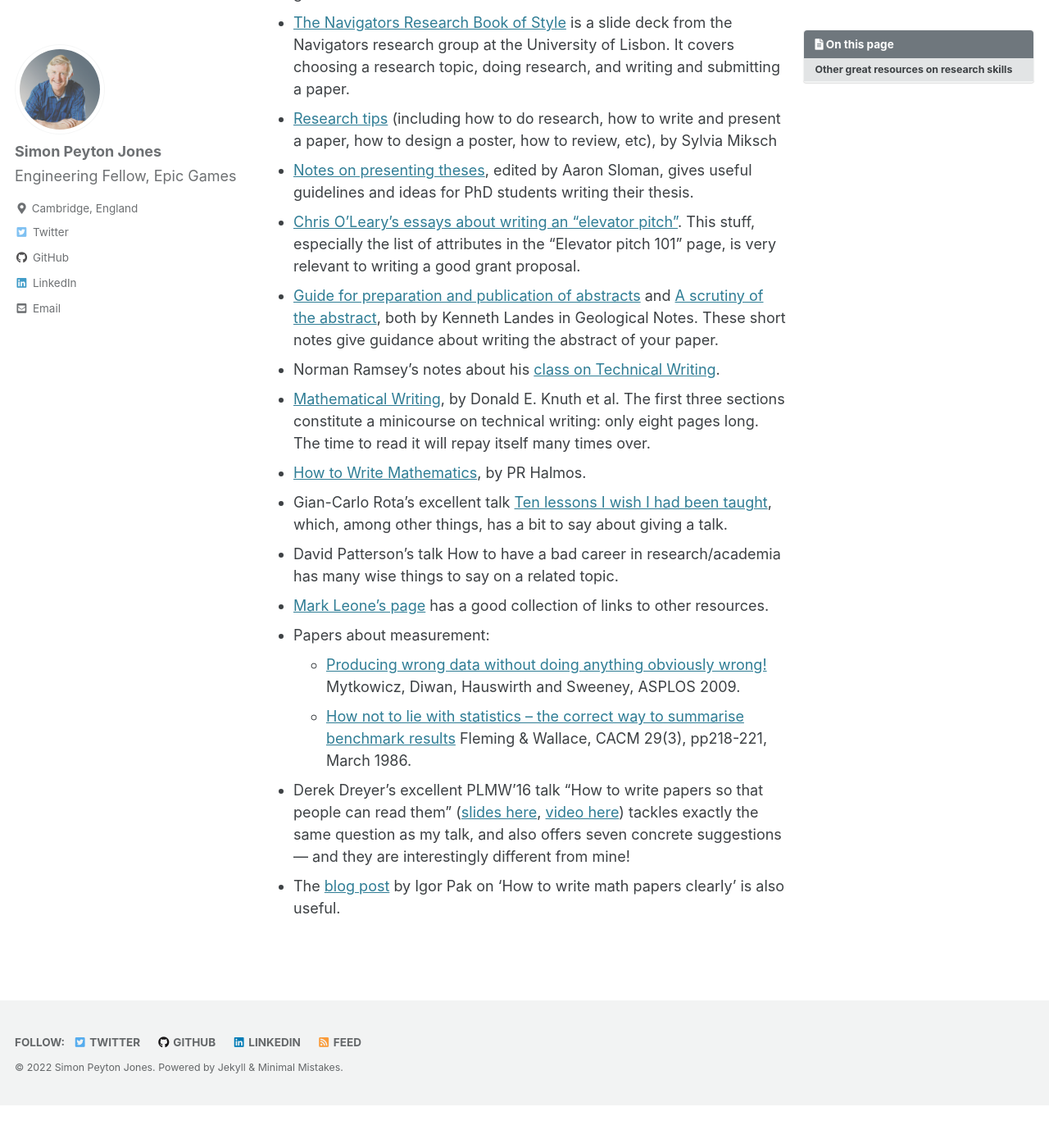
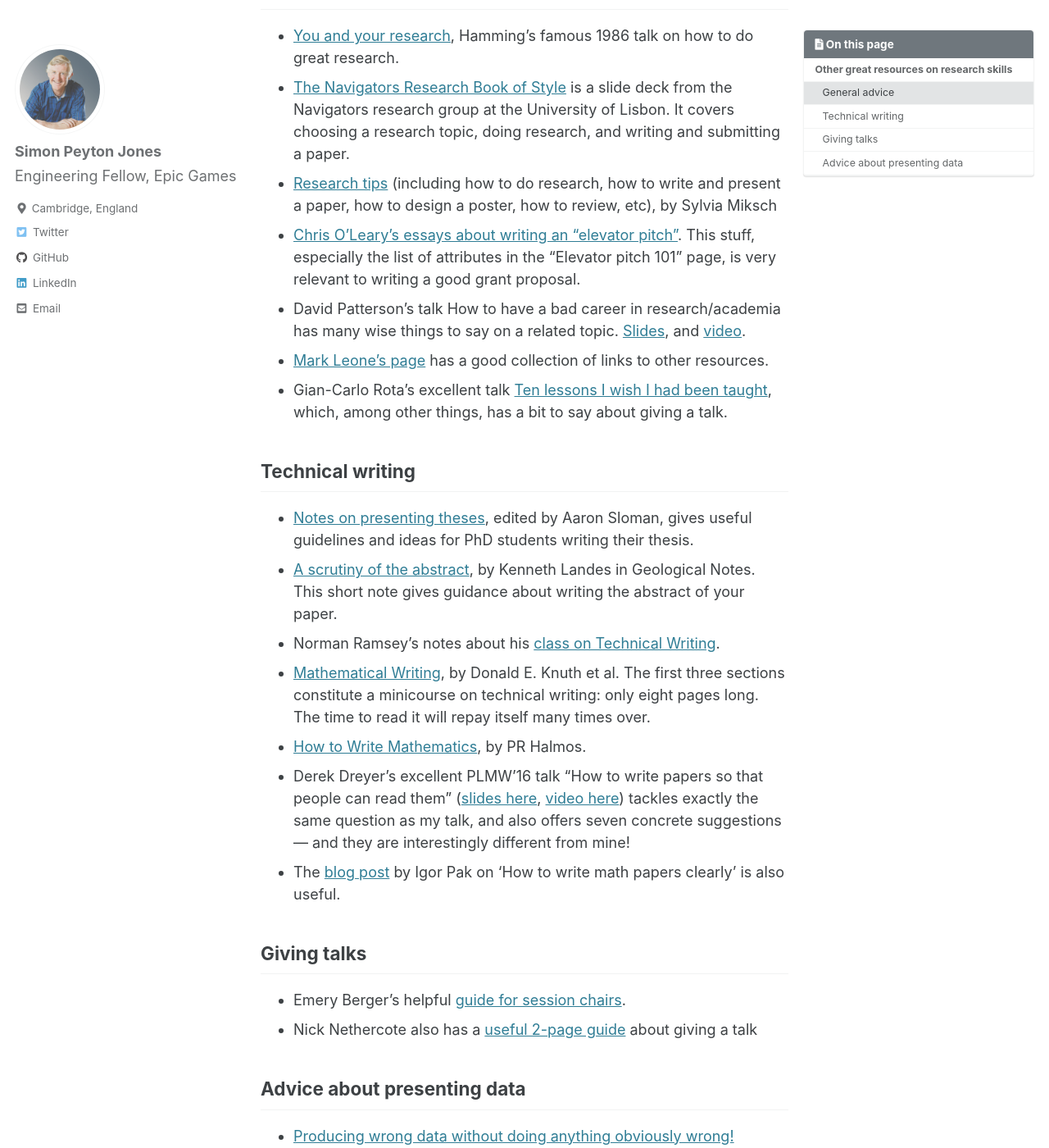
Before and after one commit to simonpj/www.peytonjones.org, a Jekyll site: the page built from _pages/research-skills.md, in a window 1280 px wide and 1400 px high, scrolled down 475 px. Shown: the whole window at 82% size. Built offline with Jekyll 4.4.1, drawn with Linux system fonts in a browser that asks for light colours; cached includes are drawn as plain includes; before the commit the page ends 1823 px from its top, so only the background shows below that; some of the changed text lies outside the part shown.

Commit message:
Fix links etc

```diff
--- a/_pages/research-skills.md
+++ b/_pages/research-skills.md
@@ -13,20 +13,32 @@
 
 Here are some pointers to some other excellent resources on research skills, made by other people.
 
+## General advice
+
 * [You and your research](http://www.cs.virginia.edu/~robins/YouAndYourResearch.html), Hamming’s famous 1986 talk on how to do great research.
 * [The Navigators Research Book of Style](https://navigators.di.fc.ul.pt/wiki/The_Navigators_Research_Book_of_Style) is a slide deck from the Navigators research group at the University of Lisbon. It covers choosing a research topic, doing research, and writing and submitting a paper.
 * [Research tips](http://www.ifs.tuwien.ac.at/~silvia/research-tips/) (including how to do research, how to write and present a paper, how to design a poster, how to review, etc), by Sylvia Miksch
+* [Chris O’Leary’s essays about writing an “elevator pitch”](http://www.elevatorpitchessentials.com/). This stuff, especially the list of attributes in the “Elevator pitch 101” page, is very relevant to writing a good grant proposal.
+* David Patterson’s talk How to have a bad career in research/academia has many wise things to say on a related topic. [Slides](https%3A%2F%2Fpeople.eecs.berkeley.edu%2F~pattrsn%2Ftalks%2FBadCareer.pdf), and [video](https://www.youtube.com/watch?v=Rn1w4MRHIhc).
+* [Mark Leone’s page](http://www-2.cs.cmu.edu/afs/cs.cmu.edu/user/mleone/web/how-to.html) has a good collection of links to other resources.
+* Gian-Carlo Rota’s excellent talk [Ten lessons I wish I had been taught](http://alumni.media.mit.edu/~cahn/life/gian-carlo-rota-10-lessons.html), which, among other things, has a bit to say about giving a talk.
+
+## Technical writing
+
 * [Notes on presenting theses](https://www.cs.bham.ac.uk/research/projects/poplog/teach/theses.pdf), edited by Aaron Sloman, gives useful guidelines and ideas for PhD students writing their thesis.
-* [Chris O’Leary’s essays about writing an “elevator pitch”](http://www.elevatorpitchessentials.com/). This stuff, especially the list of attributes in the “Elevator pitch 101” page, is very relevant to writing a good grant proposal.
-* [Guide for preparation and publication of abstracts](https://www.microsoft.com/en-us/research/academic-program/write-great-research-paper/other-resources/href=) and [A scrutiny of the abstract](https://www.microsoft.com/en-us/research/uploads/prod/2016/06/scrutiny.pdf), both by Kenneth Landes in Geological Notes. These short notes give guidance about writing the abstract of your paper.
+* [A scrutiny of the abstract](https://www.microsoft.com/en-us/research/uploads/prod/2016/06/scrutiny.pdf), by Kenneth Landes in Geological Notes. This short note gives guidance about writing the abstract of your paper.
 * Norman Ramsey’s notes about his [class on Technical Writing](https://www.cs.tufts.edu/~nr/pubs/two-abstract.html).
 * [Mathematical Writing](http://tex.loria.fr/typographie/mathwriting.pdf), by Donald E. Knuth et al. The first three sections constitute a minicourse on technical writing: only eight pages long. The time to read it will repay itself many times over.
 * [How to Write Mathematics](http://www.stat.rice.edu/~riedi/Halmos.html), by PR Halmos.
-* Gian-Carlo Rota’s excellent talk [Ten lessons I wish I had been taught](http://alumni.media.mit.edu/~cahn/life/gian-carlo-rota-10-lessons.html), which, among other things, has a bit to say about giving a talk.
-* David Patterson’s talk How to have a bad career in research/academia has many wise things to say on a related topic.
-* [Mark Leone’s page](http://www-2.cs.cmu.edu/afs/cs.cmu.edu/user/mleone/web/how-to.html) has a good collection of links to other resources.
-* Papers about measurement:
-  * [Producing wrong data without doing anything obviously wrong!](http://portal.acm.org/citation.cfm?id=1508244.1508275) Mytkowicz, Diwan, Hauswirth and Sweeney, ASPLOS 2009.
-  * [How not to lie with statistics – the correct way to summarise benchmark results](http://portal.acm.org/citation.cfm?id=5666.5673&coll=GUIDE&dl=GUIDE&CFID=106744944&CFTOKEN=90490737) Fleming & Wallace, CACM 29(3), pp218-221, March 1986.
-* Derek Dreyer’s excellent PLMW’16 talk “How to write papers so that people can read them” ([slides here](http://portal.acm.org/citation.cfm?id=1508244.1508275), [video here](https://www.youtube.com/watch?v=PM1Atui30qU)) tackles exactly the same question as my talk, and also offers seven concrete suggestions — and they are interestingly different from mine!
+* Derek Dreyer’s excellent PLMW’16 talk “How to write papers so that people can read them” ([slides here](https%3A%2F%2Fpeople.mpi-sws.org%2F~dreyer%2Ftalks%2Ftalk-plmw16.pdf), [video here](https://www.youtube.com/watch?v=PM1Atui30qU)) tackles exactly the same question as my talk, and also offers seven concrete suggestions — and they are interestingly different from mine!
 * The [blog post](https://igorpak.wordpress.com/2017/07/12/how-to-write-math-papers-clearly/) by Igor Pak on ‘How to write math papers clearly’ is also useful.
+
+## Giving talks
+
+* Emery Berger’s helpful [guide for session chairs](https://emeryblogger.com/2016/06/08/a-guide-for-session-chairs/).
+* Nick Nethercote also has a [useful 2-page guide](http://www.valgrind.org/njn/good-talk.html) about giving a talk
+
+## Advice about presenting data
+
+* [Producing wrong data without doing anything obviously wrong!](http://portal.acm.org/citation.cfm?id=1508244.1508275) Mytkowicz, Diwan, Hauswirth and Sweeney, ASPLOS 2009.
+* [How not to lie with statistics – the correct way to summarise benchmark results](http://portal.acm.org/citation.cfm?id=5666.5673&coll=GUIDE&dl=GUIDE&CFID=106744944&CFTOKEN=90490737) Fleming & Wallace, CACM 29(3), pp218-221, March 1986.
```
Also changed, not shown: _pages/great-research-talk.md (+0 -2 lines).
